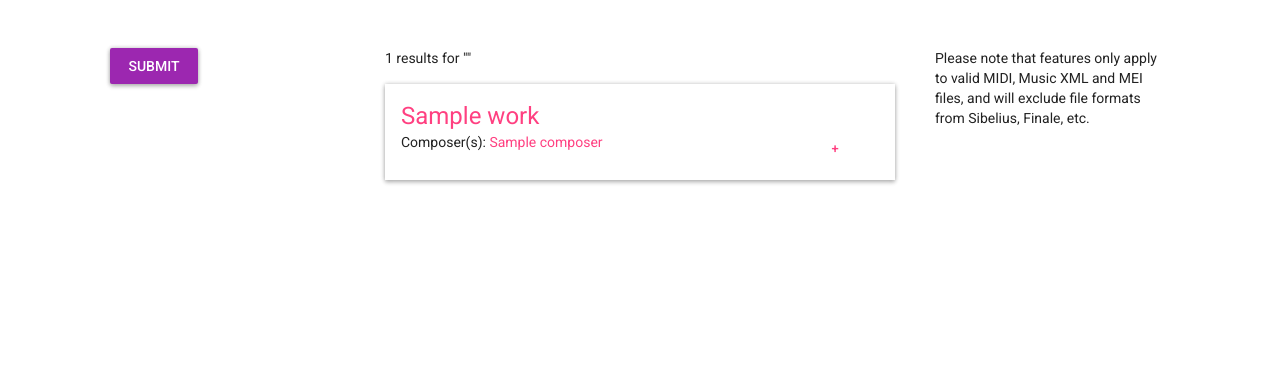
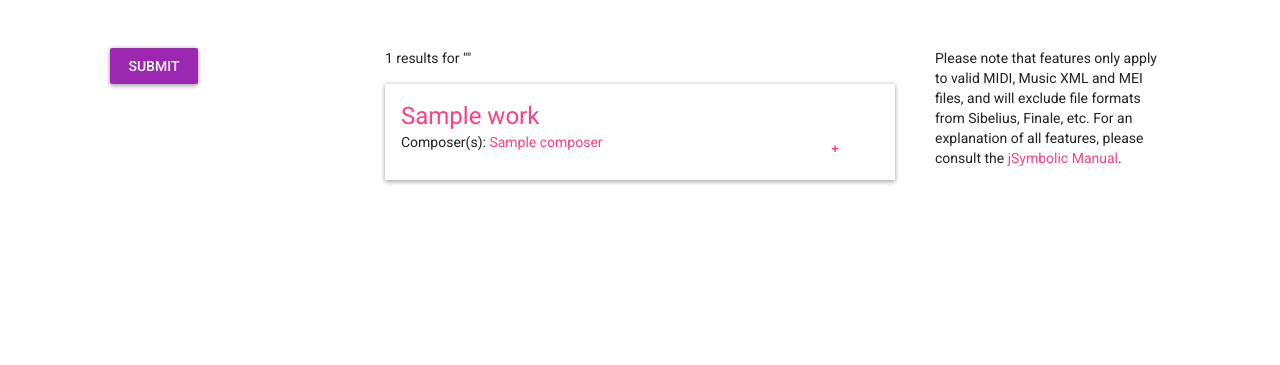
Before and after one commit to ELVIS-Project/simssadb, a Django app: template database/templates/search/pg_search.html in a window 1280 px wide. Shown: the part 56-421 px from the top of the page. Run offline with Django 3.2, Linux system fonts and the light colour scheme; the template is opened without the code that fills it: most values are stand-ins (such as "Sample title", 1, 10 or a date in 2020); some libraries are stand-ins or nearby versions.

Commit message:
Add link to jSymbolic manual

```diff
--- a/database/templates/search/pg_search.html
+++ b/database/templates/search/pg_search.html
@@ -31,7 +31,10 @@
   </div>
 
   <div class="col">
-     <p> Please note that features only apply to valid MIDI, Music XML and MEI files, and will exclude file formats from Sibelius, Finale, etc.</p>
+     <p>
+        Please note that features only apply to valid MIDI, Music XML and MEI files, and will exclude file formats from Sibelius, Finale, etc.
+        For an explanation of all features, please consult the <a href=http://jmir.sourceforge.net/manuals/jSymbolic_manual/home.html> jSymbolic Manual</a>.
+      </p>
       {% regroup feature_form|dictsort:"field.group" by field.group as grouped_form %}
       <div class="list-group">
           {% for group in grouped_form %}
@@ -53,6 +56,5 @@
           {% endfor %}
       </div>
     </div>
-    </form>
 </div>
 {% endblock %}
```
Lines whose indentation alone changed are shown as unchanged.
